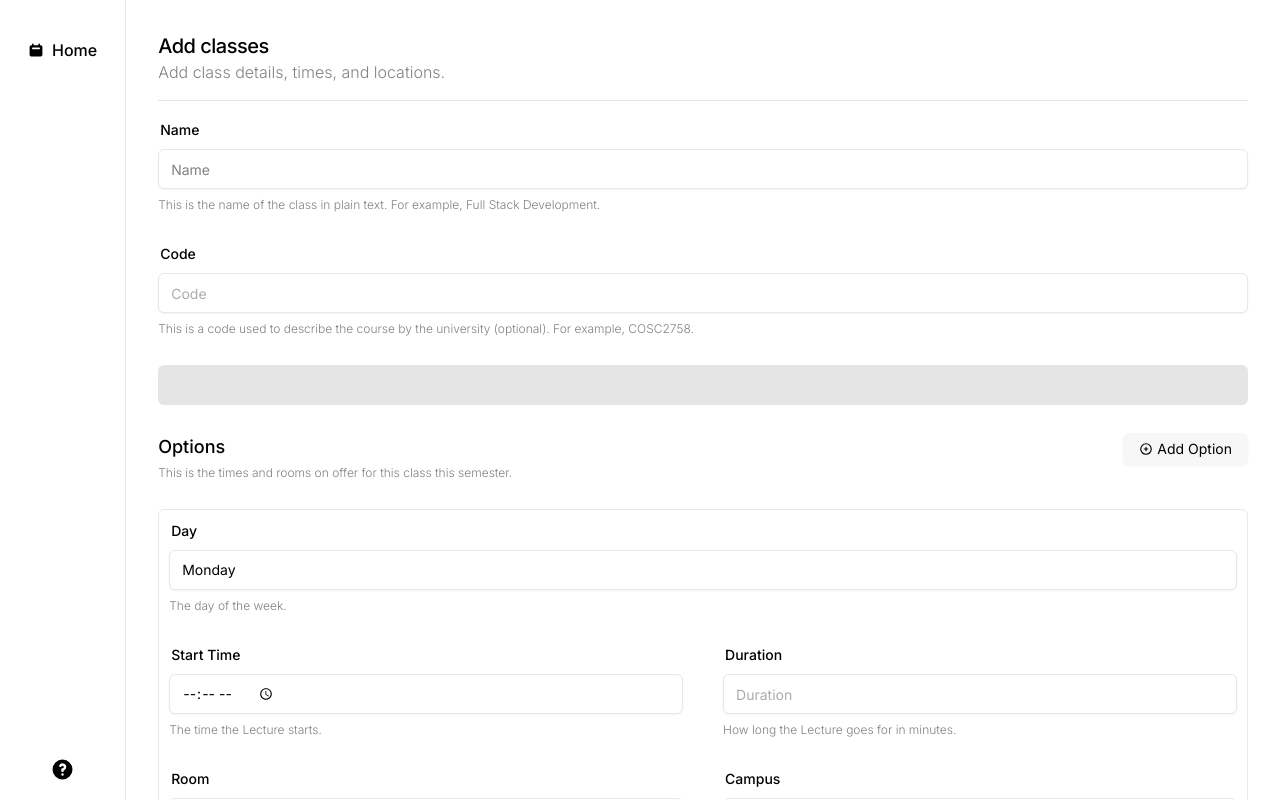
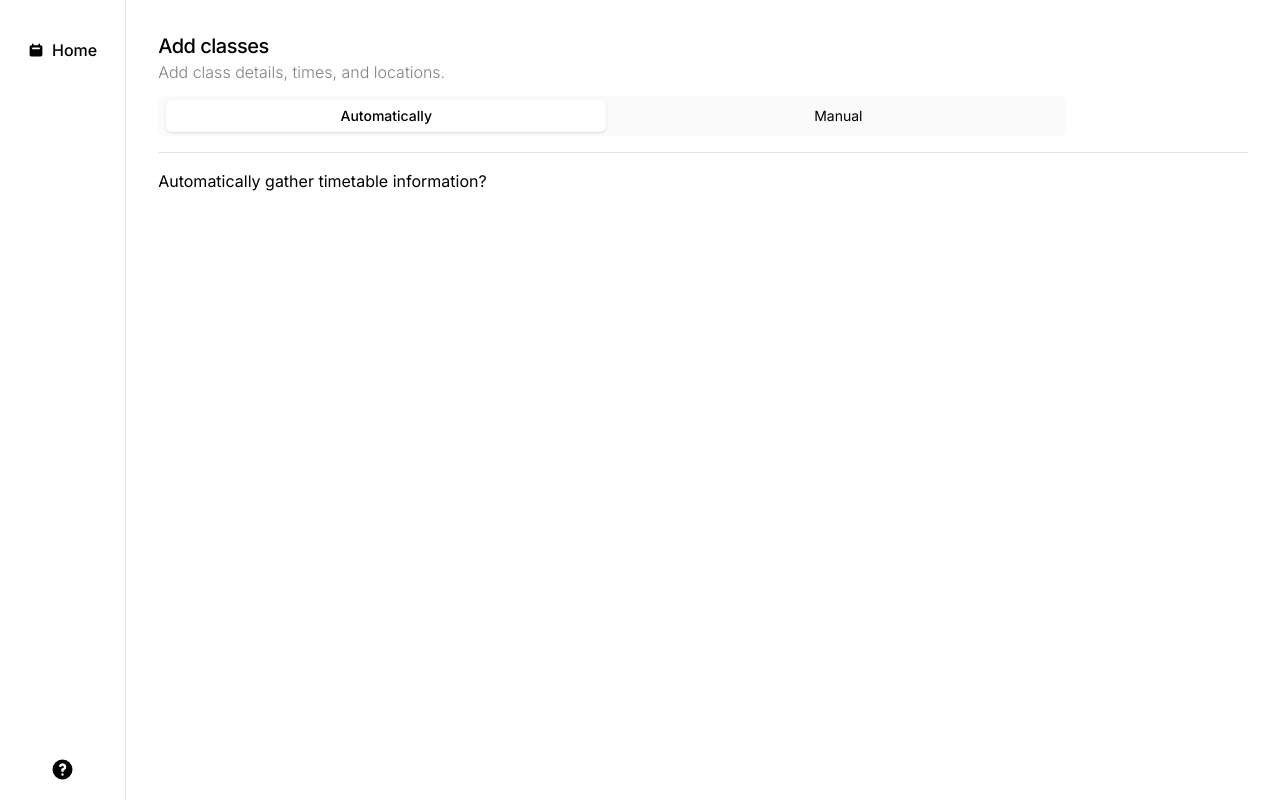
Before and after one commit to s3943811/PlanMyTimetable, a Next.js app: page /classes/add in a window 1280 px wide. Shown: the top 800 px of the page. Built offline with nearby package versions, Linux system fonts and the light colour scheme.

Commit message:
Add Tabs component and manual class form page, update add class page layout

```diff
--- a/src/app/classes/add/layout.tsx
+++ b/src/app/classes/add/layout.tsx
@@ -1,3 +1,5 @@
+import Tabs from "./tabs";
+
 export default function AddLayout({ children }: { children: React.ReactNode }) {
   return (
     <section className="container flex grow flex-col p-8">
@@ -5,6 +7,7 @@ export default function AddLayout({ children }: { children: React.ReactNode }) {
       <p className="font-light text-neutral-500/90">
         Add class details, times, and locations.
       </p>
+      <Tabs />
       <div
         data-orientation="horizontal"
         role="none"
--- /dev/null
+++ b/src/app/classes/add/manual/page.tsx
@@ -0,0 +1,9 @@
+import ClassForm from "../../ClassForm";
+
+export default function Page() {
+  return (
+    <>
+      <ClassForm></ClassForm>
+    </>
+  );
+}
--- a/src/app/classes/add/page.tsx
+++ b/src/app/classes/add/page.tsx
@@ -1,4 +1,7 @@
-import ClassForm from "../ClassForm";
 export default function Page() {
-  return <ClassForm></ClassForm>;
+  return (
+    <div>
+      <h3>Automatically gather timetable information?</h3>
+    </div>
+  );
 }
```
